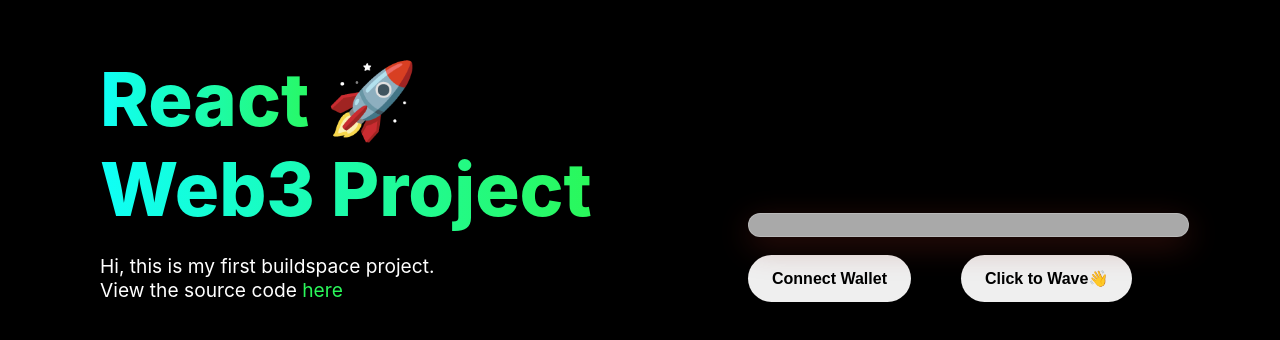
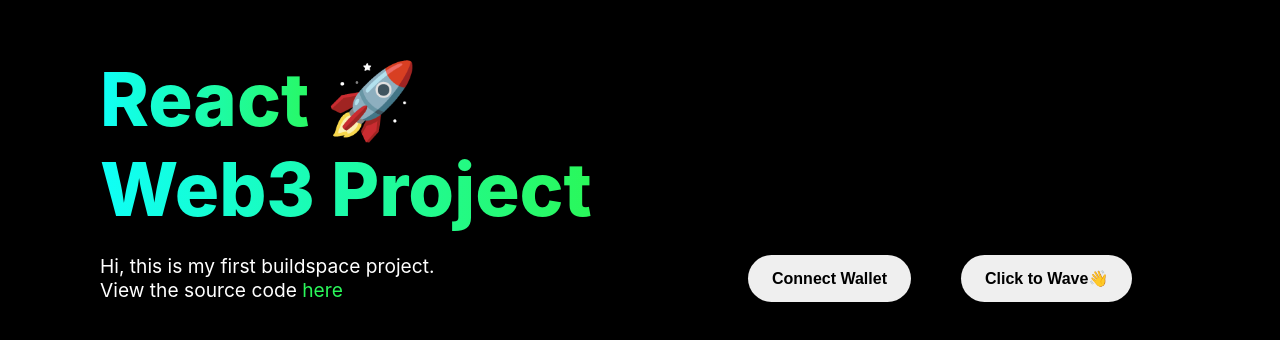
Before and after one commit to PickachuCODE/react-solidity, a React (Vite) app: page / in a window 1280 px wide. Shown: the part 222-562 px from the top of the page. Built offline with nearby package versions, Linux system fonts and the light colour scheme.

Commit message:
Update App.jsx

```diff
--- a/src/App.jsx
+++ b/src/App.jsx
@@ -173,7 +173,7 @@ function App() {
           <div className="feedSection">
             <div className="feedwrap">
               <div className="feedBox">
-                <div className="box">
+                <div>
                   {allWaves.map((wave, index) => {
                     return (
                       <div key={index} style={{ backgroundColor: "OldLace", marginTop: "16px", padding: "8px" }}>
```
